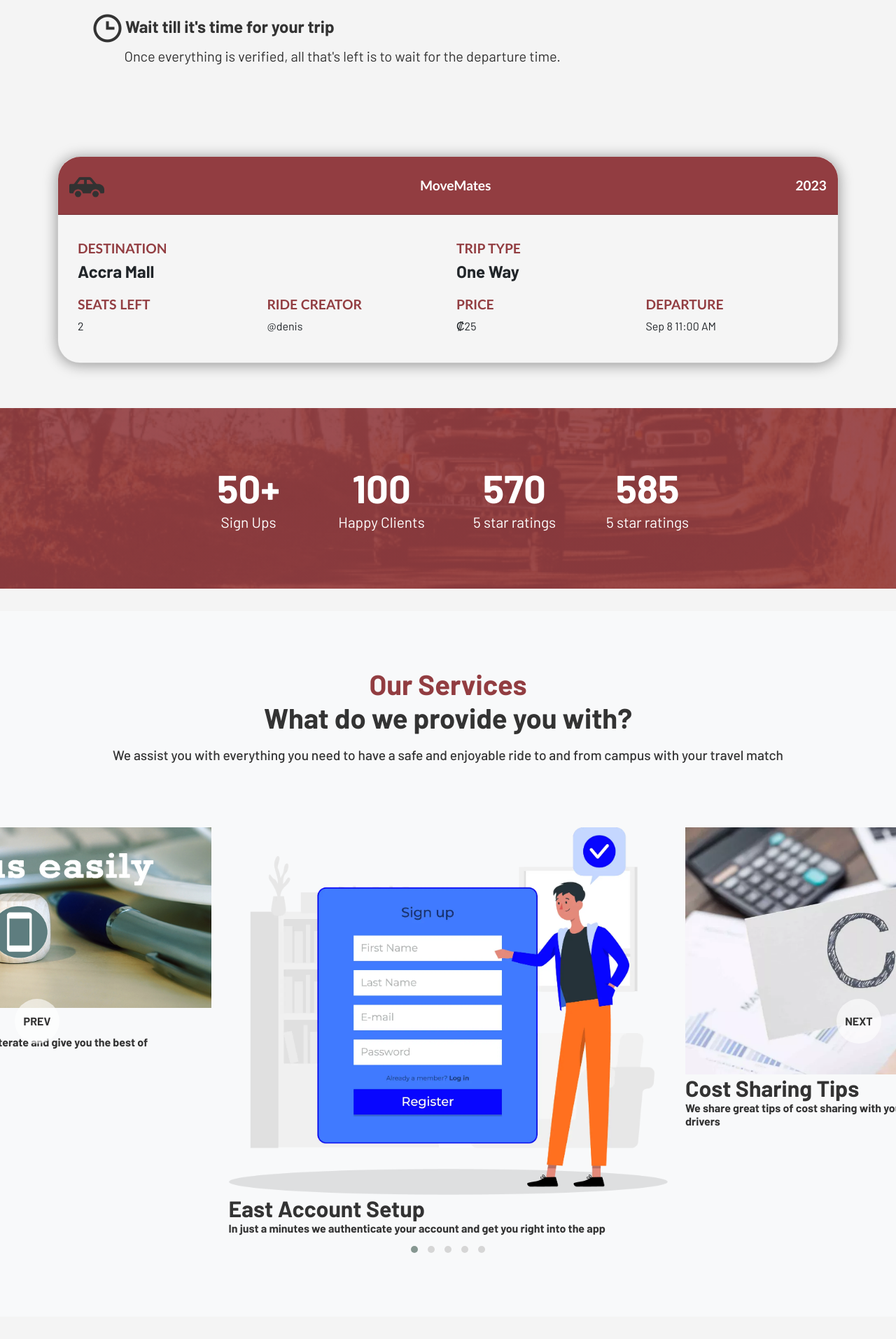
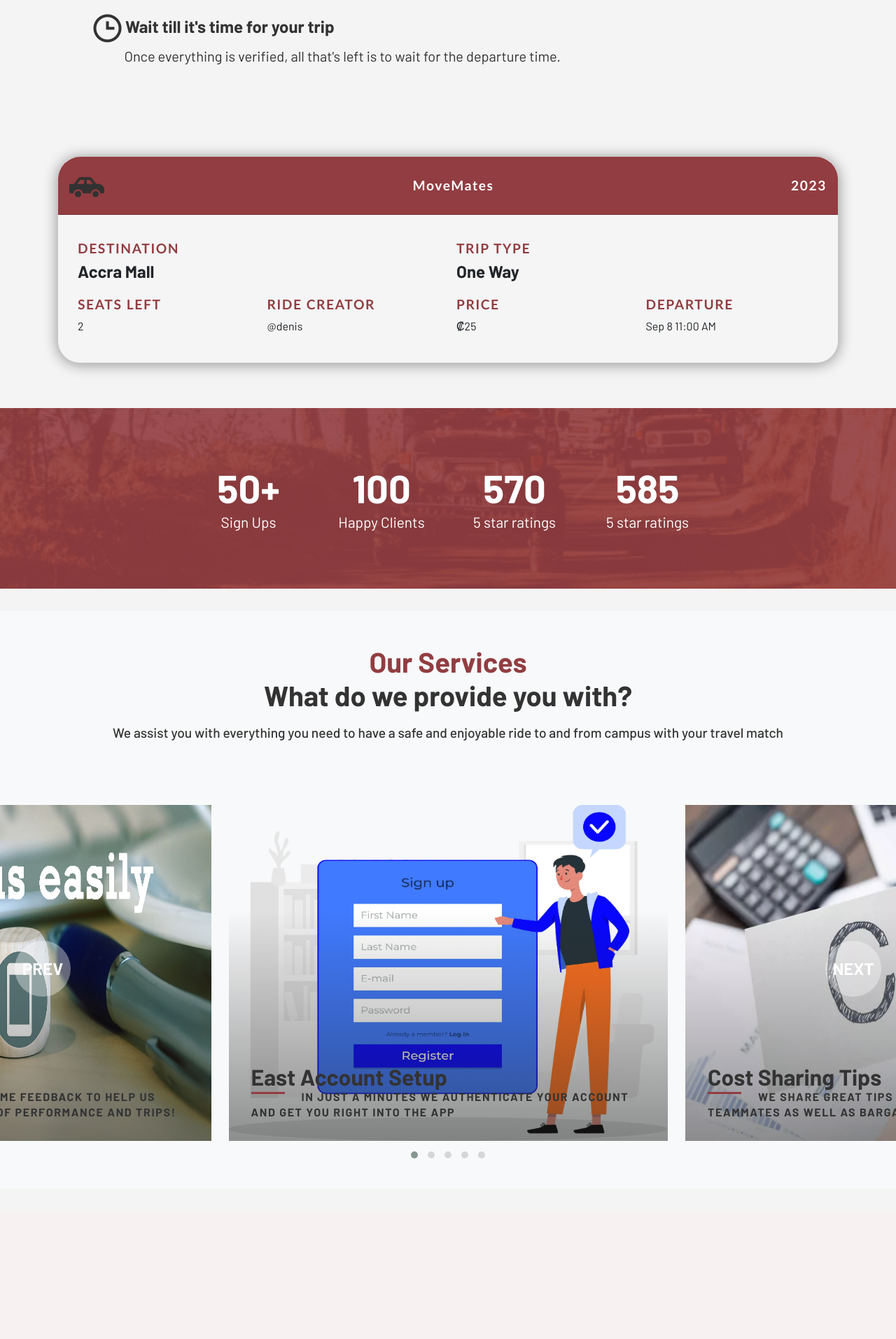
Before and after one commit to nignig0/web-tech-project, a PHP site: page / in a window 1280 px wide. Shown: the part 1943-3856 px from the top of the page at 70% size. After the commit the page ends 3598 px from the top, so only its background shows below. Run offline with PHP 8.4, Linux system fonts and the light colour scheme.

Commit message:
Added styles for services section

```diff
--- a/css/style.css
+++ b/css/style.css
@@ -144,7 +144,7 @@ img {
   display: flex;
   justify-content: center;
   align-items: center;
-  color: #fff;
+  color: #fff !important;
 }
 
 .slide2 {
@@ -153,7 +153,7 @@ img {
   display: flex;
   justify-content: center;
   align-items: center;
-  color: #fff;
+  color: #fff !important;
 }
 
 .slide3 {
@@ -162,7 +162,7 @@ img {
   display: flex;
   justify-content: center;
   align-items: center;
-  color: #fff;
+  color: #fff !important;
 }
 
 section{
@@ -245,6 +245,7 @@ section{
   font-weight: 700 !important;
   font-family:'Gill Sans', 'Gill Sans MT', Calibri, 'Trebuchet MS', sans-serif;
   font-size: 1.2rem !important;
+  letter-spacing: 0.1rem;
 }
 
 .card h5{
@@ -252,6 +253,7 @@ section{
   font-family:'Gill Sans', 'Gill Sans MT', Calibri, 'Trebuchet MS', sans-serif;
   font-size: 1.2rem !important;
   line-height: 1rem;
+  letter-spacing: 0.1rem;
 }
 
 .card{
@@ -302,12 +304,71 @@ section{
 
 
 /* services */
+
+#services-slider .owl-next, #services-slider .owl-prev{
+  background-color: rgba(255, 255, 255, 0.363) !important;
+  color: #fff !important;
+  font-size: 1.5rem !important;
+  width: 5rem !important;
+  height: 5rem !important;
+  border-radius: 100% !important;
+  display: grid !important;
+  place-items: center !important;
+  margin-top: -1.5rem !important;
+}
+
+#services-slider .owl-next:hover, #services-slider .owl-prev:hover{
+  background-color: #923D41 !important;
+}
 #services{
-  padding: 5rem 0;
   background: #f5f3f3;
   /* box-shadow: 0 2px 20px rgba(0, 0, 0, 0.1); */
 }
 
+#services img {
+  /* width: 100%; */
+  height: 30rem;
+}
+
+.services{
+  position: relative;
+}
+
+.services .overlay{
+  position: absolute !important;
+  left: 0 !important;
+  bottom: 0 !important;
+  width: 100% !important;
+  height: 330px !important;
+  background: linear-gradient(to bottom, rgba(204, 42, 21, 0), rgba(35, 37, 35, 0.5));
+  padding: 5rem 0;
+
+}
+
+.services .content{
+  position: absolute !important;
+  width: 100% !important;
+  bottom: 0 !important;
+  left: 0 !important;
+  padding: 2rem !important;
+}
+
+
+.services h6{
+  font-weight: 700 !important;
+  text-transform: uppercase;
+  letter-spacing: 0.1rem;
+}
+.services h6::before{
+  content: '';
+  width: 3rem;
+  height: 3px;
+  display: inline-block;
+  background-color:  #923D41;
+  margin-bottom: 1rem;
+  vertical-align: middle;
+  margin-right: 1.5rem;
+}
 .intro {
   margin-bottom: 2.5rem;
 }
```
